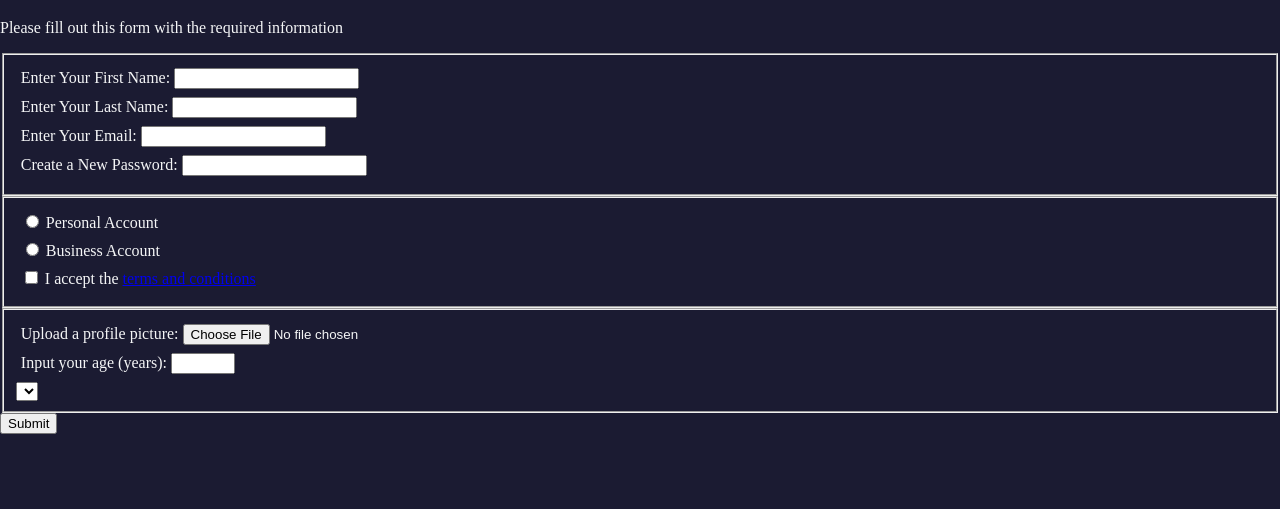
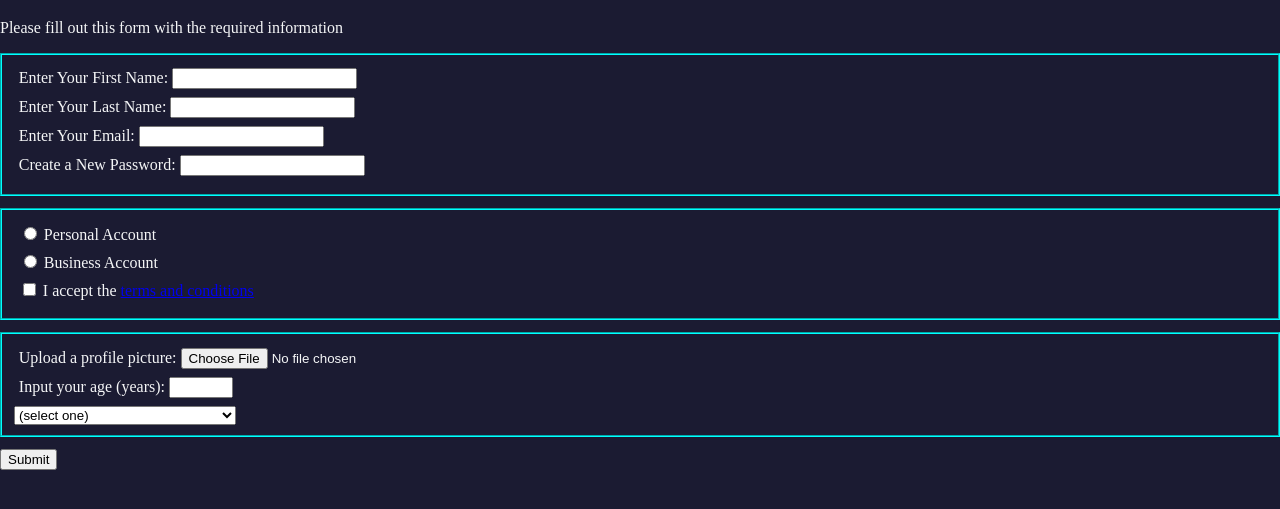
Before and after one commit to ihlasMert/sky-building, a plain HTML site: page 3-RegistrationForm/index.html in a window 1280 px wide. Shown: the part 61-570 px from the top of the page. Drawn offline with Linux system fonts and the light colour scheme.

Commit message:
added margin

```diff
--- a/3-RegistrationForm/index.html
+++ b/3-RegistrationForm/index.html
@@ -28,11 +28,11 @@
 			  </label>
         <select>
           <label>How did you hear about us?</label>
-          <option></option>
-          <option></option>
-          <option></option>
-          <option></option>
-          <option></option>
+          <option>(select one)</option>
+          <option>freeCodeCamp News</option>
+          <option>freeCodeCamp YouTube Channel</option>
+          <option>freeCodeCamp Forum</option>
+          <option>Other</option>
         </select>
       </fieldset>
       <input type="Submit" value="Submit"></input>
--- a/3-RegistrationForm/styles.css
+++ b/3-RegistrationForm/styles.css
@@ -9,3 +9,7 @@ label{
     display: block;
     margin: 0.5rem 0.3rem;
 }
+fieldset{
+    border-color: aqua;
+    margin: 12px 0;
+}
```
